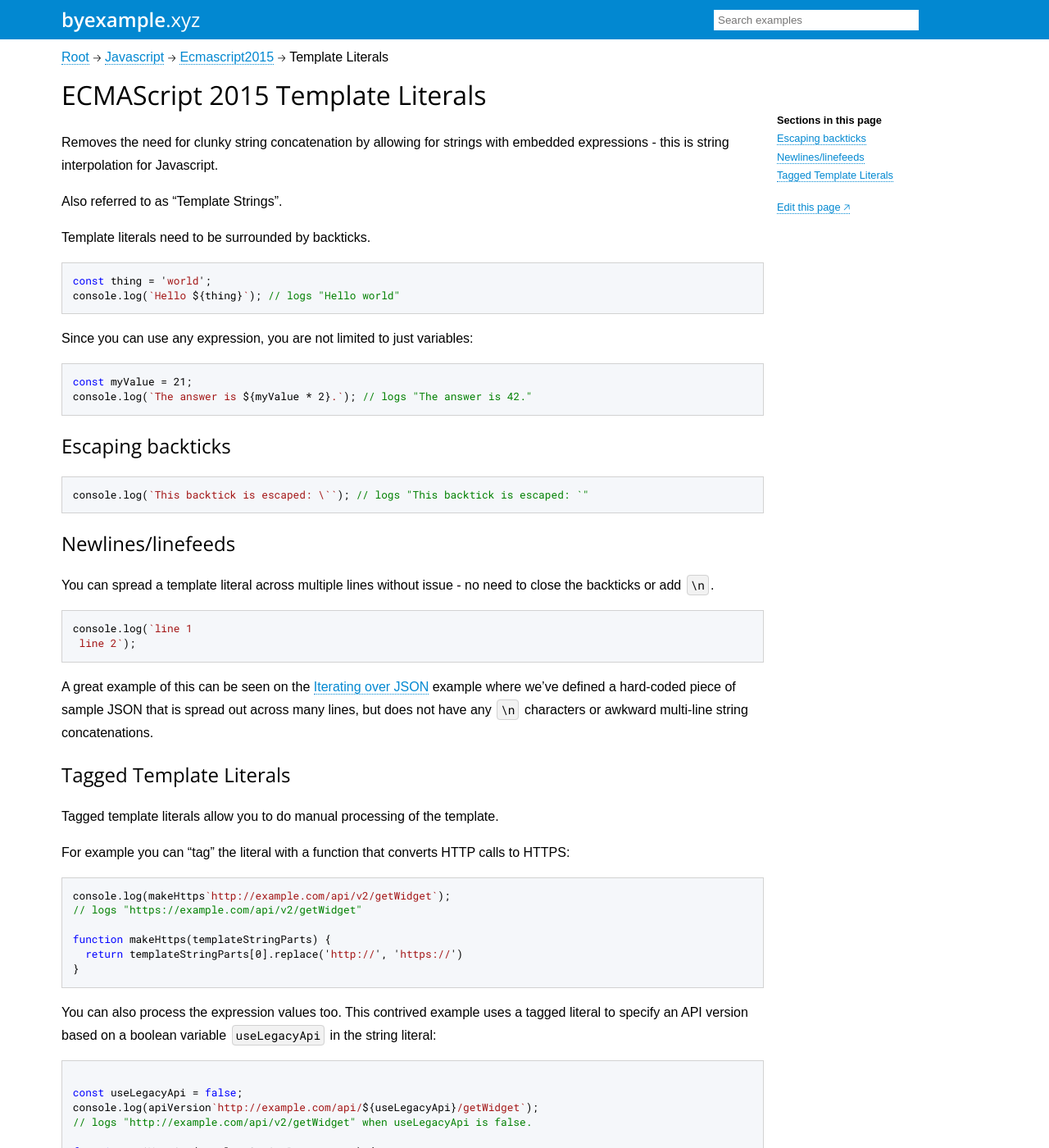
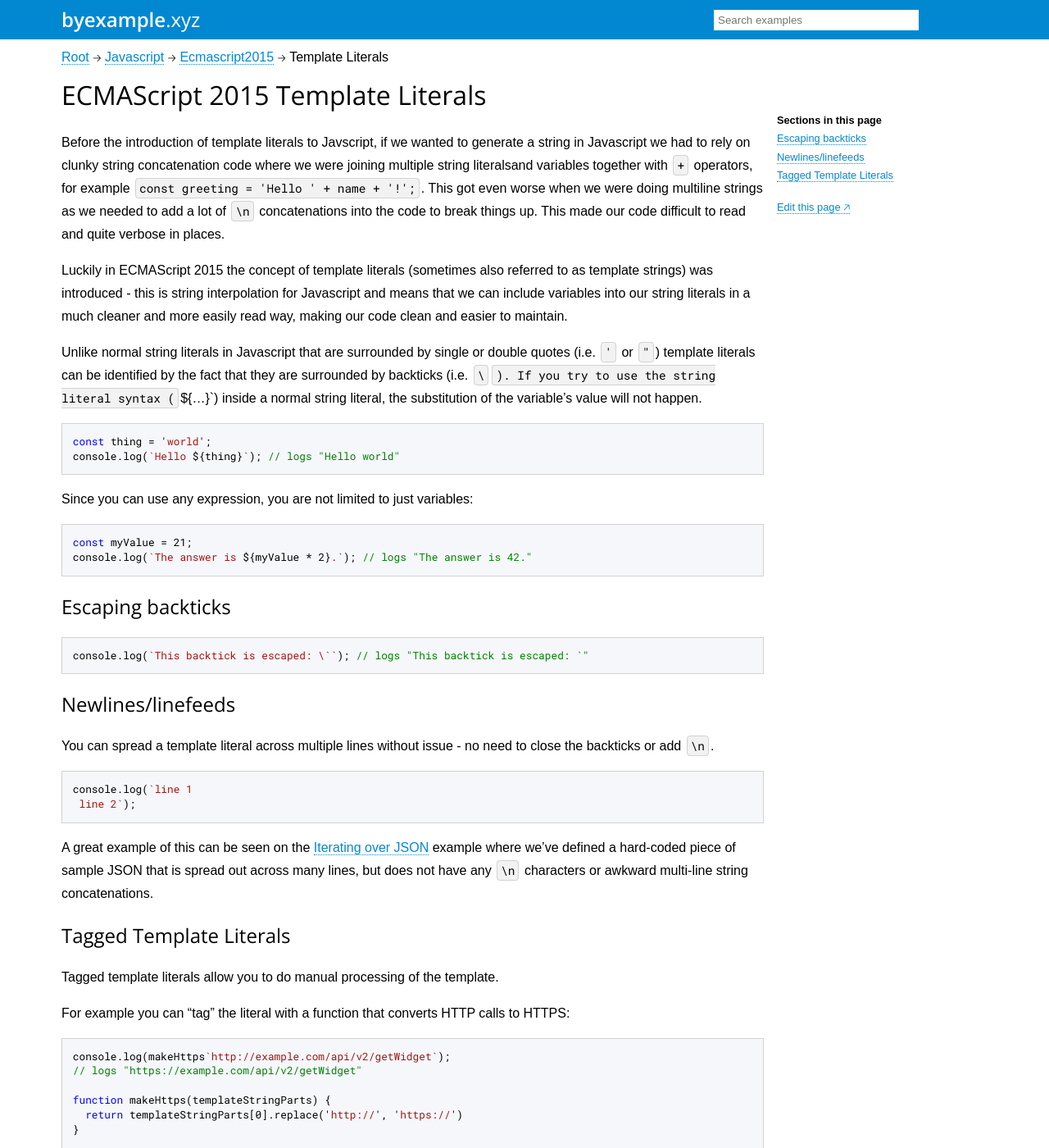
Before and after one commit to matt1/byexample.xyz, a Jekyll site: the page built from _examples/javascript/ECMAScript2015/templateLiterals.md, in a window 1280 px wide and 1400 px high. Shown: the whole window at 82% size. Built offline with Jekyll 4.4.1, drawn with Linux system fonts in a browser that asks for light colours.

Commit message:
Documentation updates

````diff
--- a/_examples/javascript/ECMAScript2015/templateLiterals.md
+++ b/_examples/javascript/ECMAScript2015/templateLiterals.md
@@ -6,11 +6,25 @@ lang: "javascript"
 version: "ECMAScript2015"
 ---
 
-Removes the need for clunky string concatenation by allowing for strings with embedded expressions - this is string interpolation for Javascript.
+Before the introduction of template literals to Javscript, if we wanted to
+generate a string in Javascript we had to rely on clunky string concatenation
+code where we were joining multiple string literalsand variables together with
+`+` operators, for example `const greeting = 'Hello ' + name + '!';`. This got
+even worse when we were doing multiline strings as we needed to add a lot of
+`\n` concatenations into the code to break things up. This made our code
+difficult to read and quite verbose in places.
 
-Also referred to as "Template Strings".
+Luckily in ECMAScript 2015 the concept of template literals (sometimes also
+referred to as template strings) was introduced - this is string interpolation
+for Javascript and means that we can include variables into our string literals
+in a much cleaner and more easily read way, making our code clean and easier
+to maintain.
 
-Template literals need to be surrounded by backticks.
+Unlike normal string literals in Javascript that are surrounded by single or
+double quotes (i.e. `'` or `"`) template literals can be identified by the fact
+that they are surrounded by backticks (i.e. `\``). If you try to use the
+string literal syntax (`${...}`) inside a normal string literal, the
+substitution of the variable's value will not happen.
 
 ```javascript
 const thing = 'world';
--- a/_sass/typography.scss
+++ b/_sass/typography.scss
@@ -17,6 +17,11 @@ a {
 
   &:hover {
     color: var(--foreground);
+  }
+
+  @media (prefers-color-scheme: dark) {
+    color: var(--foreground);
+    border-bottom: 1px dotted var(--foreground);
   }
 }
 
````
Also changed, not shown: _examples/javascript/ECMAScript2015/classes.md (+11 -3 lines), _examples/javascript/ECMAScript2015/destructuring.md (+12 -5 lines), _examples/javascript/ECMAScript2020/nullCoalescing.md (+11 -3 lines).
